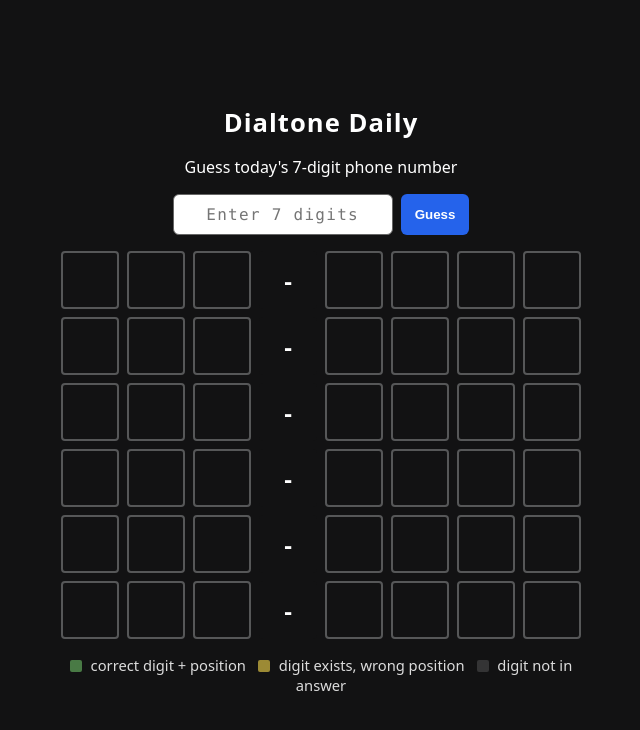
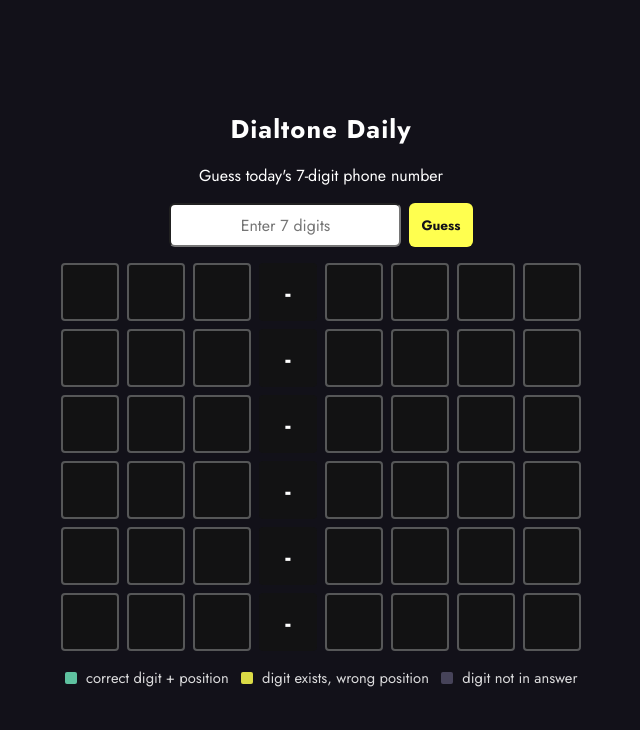
Before and after one commit to simonproudfootxyz/numble, a Next.js app: page / in a window 1280 px wide. Shown: the top 730 px of the page, without its empty margins (319-959 px from the left). Built offline with nearby package versions, Linux system fonts and the light colour scheme.

Commit message:
- restyle to look consistent with lockpick and snek

```diff
--- a/app/globals.css
+++ b/app/globals.css
@@ -1,10 +1,37 @@
 :root {
-  --bg: #121213;
+  --grey-100: #ffffff;
+  --grey-200: #fcfbff;
+  --grey-300: #faf9ff;
+  --grey-350: #f0eff8;
+  --grey-400: #e7e5f4;
+  --grey-450: #d2d1e2;
+  --grey-500: #aca7c2;
+  --grey-550: #a3a0b4;
+  --grey-600: #938eaa;
+  --grey-700: #706a84;
+  --grey-800: #504c65;
+  --grey-850: #3a3747;
+  --grey-900: #252231;
+  --grey-950: #121119;
+
+  --primary-color: #ffff4f;
+  --primary-color--hover: #ffff90;
+  --primary-color--pressed: #efef4a;
+  --accent: #6ce0b7;
+
+  --white: var(--grey-100);
+  --modal-background: var(--grey-900);
+  --font-jost: "Jost", sans-serif;
+  --jost:
+    var(--font-jost), system-ui, -apple-system, "Segoe UI", Roboto, sans-serif;
+
+  /* Numble compatibility aliases */
+  --bg: var(--grey-950);
+  --text: var(--white);
   --tile: #3a3a3c;
-  --text: #ffffff;
-  --green: #538d4e;
-  --yellow: #b59f3b;
-  --gray: #3a3a3c;
+  --green: var(--accent);
+  --yellow: var(--primary-color);
+  --gray: var(--grey-800);
   --border: #565758;
 }
 
@@ -14,12 +41,7 @@
 
 body {
   margin: 0;
-  font-family:
-    system-ui,
-    -apple-system,
-    Segoe UI,
-    Roboto,
-    sans-serif;
+  font-family: var(--jost);
   background: var(--bg);
   color: var(--text);
   display: grid;
@@ -72,13 +94,15 @@
 }
 
 .tile.green {
-  background: var(--green);
-  border-color: var(--green);
+  background: var(--accent);
+  border-color: var(--accent);
+  color: var(--grey-950);
 }
 
 .tile.yellow {
-  background: var(--yellow);
-  border-color: var(--yellow);
+  background: var(--primary-color);
+  border-color: var(--primary-color);
+  color: var(--grey-950);
 }
 
 .tile.gray {
@@ -95,58 +119,152 @@
 }
 
 input {
-  width: 220px;
-  padding: 10px 12px;
+  /* width: 220px; */
+  padding: 0.5rem 1rem;
   font-size: 1rem;
   border-radius: 6px;
-  border: 1px solid #666;
   outline: none;
   text-align: center;
-  letter-spacing: 0.08em;
-  font-family: ui-monospace, SFMono-Regular, Menlo, monospace;
+  font-family: var(--jost);
 }
 
-button {
-  padding: 10px 14px;
-  border: none;
-  border-radius: 6px;
-  font-weight: 700;
-  cursor: pointer;
+input:focus {
+  border-color: var(--grey-500);
+  box-shadow: 0 0 0 2px rgba(172, 167, 194, 0.25);
 }
 
+/* Buttons */
+.button,
+button.primary,
+button.secondary,
 a.primary,
 a.secondary {
-  display: inline-block;
-  padding: 10px 14px;
+  background: var(--grey-300);
+  color: var(--grey-950);
+  font-family: var(--jost);
+  font-size: 0.85rem;
+  font-weight: 700;
+  padding: 0.5rem 0.75rem;
   border-radius: 6px;
-  font-weight: 700;
+  height: 44px;
+  transition: all 0.2s ease;
+  border: none;
+  cursor: pointer;
   text-decoration: none;
+  display: inline-flex;
+  align-items: center;
+  justify-content: center;
 }
 
+.button:not(.disabled, [disabled]):hover,
+.button:not(.disabled, [disabled]):focus,
+button.primary:not(:disabled):hover,
+button.primary:not(:disabled):focus,
+button.secondary:not(:disabled):hover,
+button.secondary:not(:disabled):focus,
+a.primary:hover,
+a.primary:focus,
+a.secondary:hover,
+a.secondary:focus {
+  background: var(--grey-400);
+}
+
+.button:not(.disabled, [disabled]):active,
+button.primary:not(:disabled):active,
+button.secondary:not(:disabled):active,
+a.primary:active,
+a.secondary:active {
+  background: var(--grey-450);
+}
+
+.button:focus-visible,
+button.primary:focus-visible,
+button.secondary:focus-visible,
+a.primary:focus-visible,
+a.secondary:focus-visible {
+  outline: 2px solid var(--grey-550);
+  outline-offset: 2px;
+}
+
+.button.disabled,
+.button[disabled],
 button:disabled {
-  opacity: 0.65;
+  opacity: 0.4;
   cursor: not-allowed;
 }
 
-button.primary {
-  background: #2563eb;
-  color: white;
+.button--mini {
+  font-size: 0.75rem;
+  padding: 0.25rem 0.75rem;
+  height: auto;
 }
 
-a.primary {
-  background: #2563eb;
-  color: white;
-  font-size: 0.85rem;
+.button--full-width {
+  width: 100%;
 }
 
-button.secondary {
-  background: #444;
-  color: #fff;
+.button--primary,
+button.primary,
+a.primary {
+  background: var(--primary-color);
+  color: var(--grey-950);
 }
 
+.button--primary:not(.disabled, [disabled]):hover,
+.button--primary:not(.disabled, [disabled]):focus,
+button.primary:not(:disabled):hover,
+button.primary:not(:disabled):focus,
+a.primary:hover,
+a.primary:focus {
+  background: var(--primary-color--hover);
+}
+
+.button--primary:not(.disabled, [disabled]):active,
+button.primary:not(:disabled):active,
+a.primary:active {
+  background: var(--primary-color--pressed);
+}
+
+.button--invert,
+button.secondary,
 a.secondary {
-  background: #444;
-  color: #fff;
+  background: transparent;
+  color: var(--grey-300);
+  border: 1px solid var(--grey-300);
+}
+
+.button--invert:not(.disabled, [disabled]):hover,
+.button--invert:not(.disabled, [disabled]):focus,
+button.secondary:not(:disabled):hover,
+button.secondary:not(:disabled):focus,
+a.secondary:hover,
+a.secondary:focus {
+  background: transparent;
+  color: var(--grey-450);
+  border-color: var(--grey-450);
+}
+
+.button--invert:not(.disabled, [disabled]):active,
+button.secondary:not(:disabled):active,
+a.secondary:active {
+  background: transparent;
+  color: var(--grey-450);
+  border-color: var(--grey-450);
+}
+
+.button--text {
+  background: transparent;
+  color: var(--grey-550);
+  border: none;
+  height: auto;
+  padding: 0;
+  font-weight: 500;
+}
+
+.button--text:not(.disabled, [disabled]):hover,
+.button--text:not(.disabled, [disabled]):focus {
+  color: var(--white);
+  text-decoration: underline;
 }
 
 .message {
@@ -193,13 +311,15 @@
   background: var(--gray);
 }
 
+/* Modal shell aligned with Lockpick style */
 .modal {
   position: fixed;
   inset: 0;
-  background: rgba(0, 0, 0, 0.7);
+  background: rgba(0, 0, 0, 0.8);
   display: grid;
   place-items: center;
   padding: 20px;
+  z-index: 1000;
 }
 
 .modal[hidden] {
@@ -207,16 +327,19 @@
 }
 
 .modal-card {
-  width: min(420px, 100%);
-  background: #1f2023;
-  border: 1px solid #3e3f42;
+  width: min(440px, 100%);
+  background: var(--modal-background);
+  border: 1px solid var(--grey-800);
   border-radius: 12px;
-  padding: 20px;
+  padding: 22px;
   text-align: center;
+  color: var(--white);
+  box-shadow: 0 10px 25px rgba(0, 0, 0, 0.3);
 }
 
 .modal-card h2 {
   margin: 0 0 10px;
+  font-size: 1.5rem;
 }
 
 .modal-result {
@@ -228,7 +351,7 @@
   min-height: 20px;
   margin: 8px 0 0;
   font-size: 0.9rem;
-  opacity: 0.9;
+  color: var(--grey-350);
 }
 
 .modal-actions {
--- a/app/layout.js
+++ b/app/layout.js
@@ -1,4 +1,11 @@
 import "./globals.css";
+import { Jost } from "next/font/google";
+
+const jost = Jost({
+  subsets: ["latin"],
+  variable: "--font-jost",
+  display: "swap",
+});
 
 export const metadata = {
   title: "Dialtone",
@@ -8,7 +15,7 @@
 export default function RootLayout({ children }) {
   return (
     <html lang="en">
-      <body>{children}</body>
+      <body className={jost.variable}>{children}</body>
     </html>
   );
 }
--- a/app/page.js
+++ b/app/page.js
@@ -304,7 +304,7 @@
           />
           <button
             type="button"
-            className="primary"
+            className="button button--primary"
             onClick={submitGuess}
             disabled={isLoading || gameOver}
           >
@@ -361,7 +361,7 @@
           aria-labelledby="dailyResultTitle"
         >
           <h2 id="dailyResultTitle">{modalTitle}</h2>
-          <p>{message}</p>
+          {!guesses.length !== maxGuesses && <p>{message}</p>}
           {modalResultText && <p className="modal-result">{modalResultText}</p>}
           <div
             className="share"
@@ -369,30 +369,38 @@
           >
             <button
               type="button"
-              className="secondary"
+              className="button button--invert"
               onClick={shareOnTwitter}
             >
-              Share on Twitter
+              Share on X
             </button>
 
             <button
               type="button"
-              className="secondary"
+              className="button button--invert"
               onClick={shareOnBluesky}
             >
               Share on Bluesky
             </button>
-            <button type="button" className="secondary" onClick={shareOnReddit}>
+            <button
+              type="button"
+              className="button button--invert"
+              onClick={shareOnReddit}
+            >
               Share on Reddit
             </button>
-            <button type="button" className="secondary" onClick={copyShareText}>
+            <button
+              type="button"
+              className="button button--invert"
+              onClick={copyShareText}
+            >
               Copy result
             </button>
           </div>
           {shareStatus && <p className="modal-share-status">{shareStatus}</p>}
           <p>There will be a new challenge tomorrow, see you then!</p>
           <div className="modal-actions">
-            <Link href="/unlimited" className="primary">
+            <Link href="/unlimited" className="button button--primary">
               Play Unlimited Mode
             </Link>
           </div>
```
Also changed, not shown: app/unlimited/page.js (+10 -6 lines).
